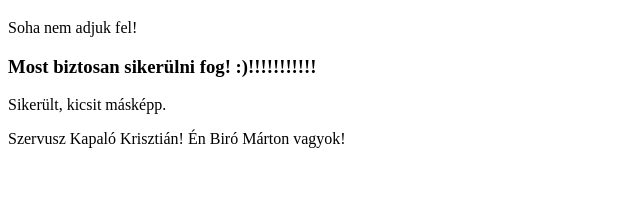
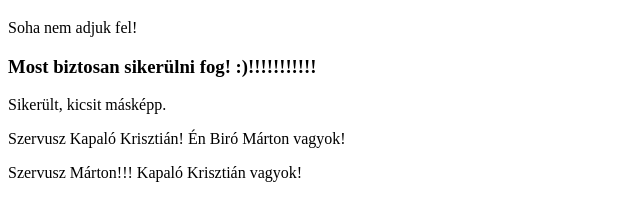
Before and after one commit to Danforum/hello-world, a plain HTML site: page index.html in a window 1280 px wide. Shown: the part 61-282 px from the top of the page, without its empty margins (0-640 px from the left). Drawn offline with Linux system fonts and the light colour scheme.

Commit message:
Krisztián

```diff
--- a/index.html
+++ b/index.html
@@ -17,5 +17,8 @@
     <p>
         Szervusz Kapaló Krisztián! Én Biró Márton vagyok!
     </p>
+    <p>
+        Szervusz Márton!!! Kapaló Krisztián vagyok!
+    </p>
 </body>
 </html>
```
